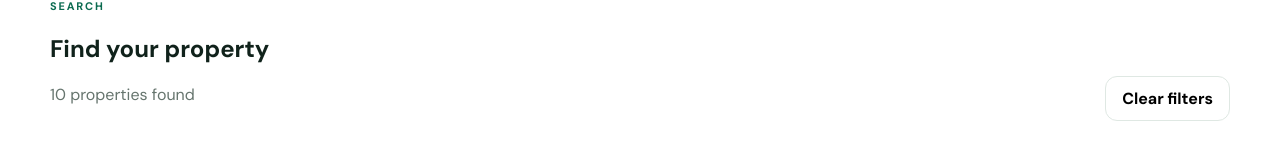
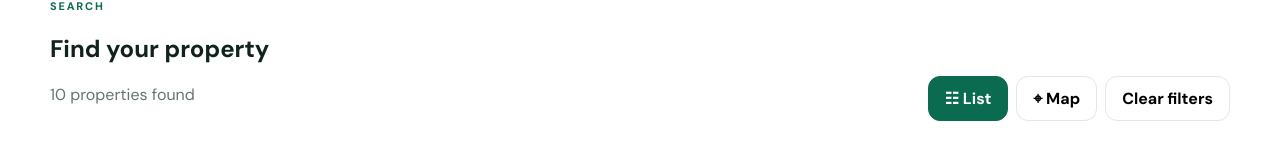
Before and after one commit to bablume351-crypto/1bigha, a Next.js app: page /search in a window 1280 px wide. Shown: the part 130-272 px from the top of the page. Built offline with nearby package versions, Linux system fonts and the light colour scheme.

Commit message:
Add files via upload

```diff
--- a/app/search/page.tsx
+++ b/app/search/page.tsx
@@ -27,6 +27,7 @@ export default function SearchPage() {
   const [type, setType] = useState('');
   const [budget, setBudget] = useState('');
   const [verified, setVerified] = useState(false);
+  const [view, setView] = useState<'list' | 'map'>('list');
 
   useEffect(() => {
     const p = new URLSearchParams(window.location.search);
@@ -63,7 +64,7 @@ export default function SearchPage() {
             <h2>Find your property</h2>
             <p className="muted">{filtered.length} properties found</p>
           </div>
-          <button type="button" className="btn" onClick={clearFilters}>Clear filters</button>
+          <div style={{display:'flex',gap:8,flexWrap:'wrap'}}><button type="button" className={view === 'list' ? 'btn primary' : 'btn'} onClick={() => setView('list')}>☷ List</button><button type="button" className={view === 'map' ? 'btn primary' : 'btn'} onClick={() => setView('map')}>⌖ Map</button><button type="button" className="btn" onClick={clearFilters}>Clear filters</button></div>
         </div>
 
         <div className="searchlayout">
@@ -105,7 +106,15 @@ export default function SearchPage() {
           </aside>
 
           <section>
-            {filtered.length ? (
+            {view === 'map' ? (
+              <div className="panel" style={{minHeight:420,display:'flex',flexDirection:'column',alignItems:'center',justifyContent:'center',textAlign:'center',background:'linear-gradient(135deg,#eef7ef,#f8fbf8)'}}>
+                <div style={{fontSize:48}}>⌖</div>
+                <h2>Property Map</h2>
+                <p className="muted">Map view for {city || 'NCR'} properties</p>
+                <p className="muted">Live map pins will be connected with real coordinates in the backend phase.</p>
+                <button type="button" className="btn primary" onClick={() => setView('list')}>Back to List</button>
+              </div>
+            ) : filtered.length ? (
               <div className="results">{filtered.map((p) => <PropertyCard key={p.id} p={p} />)}</div>
             ) : (
               <div className="empty">
```
